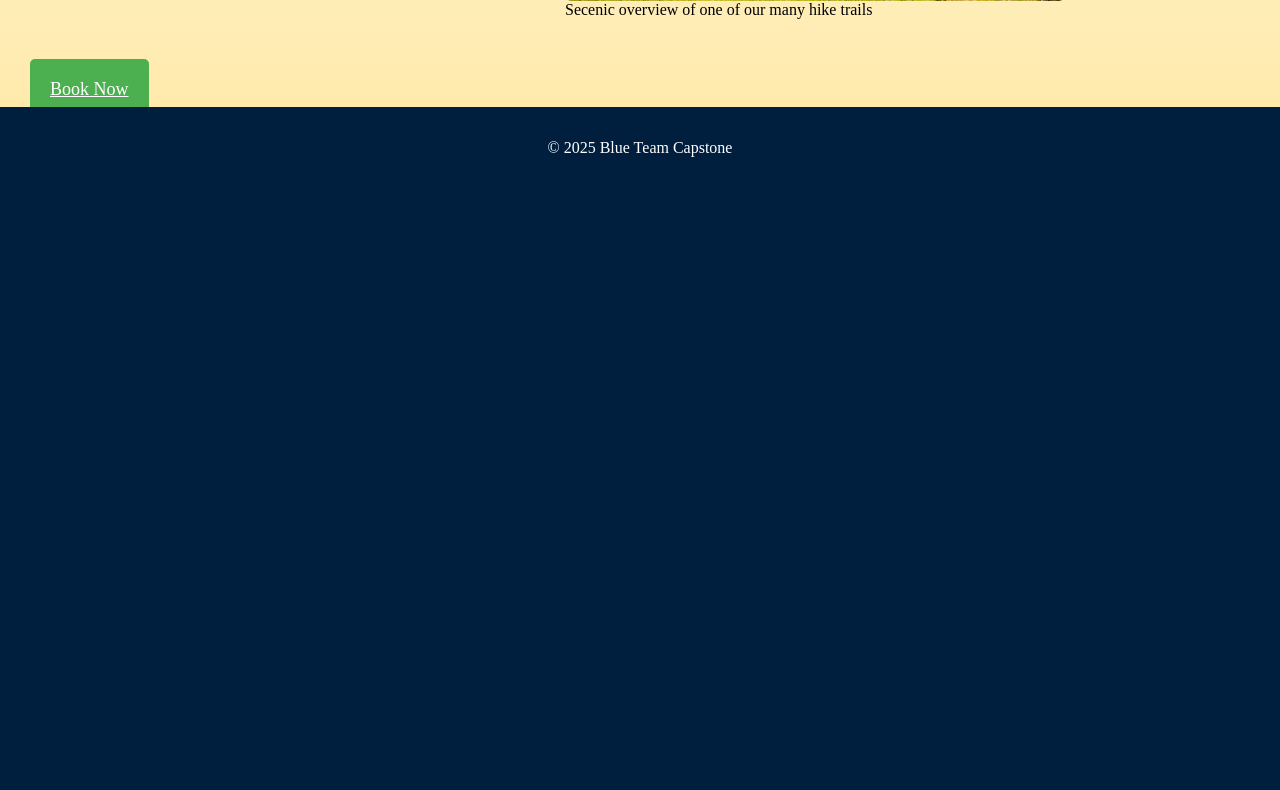
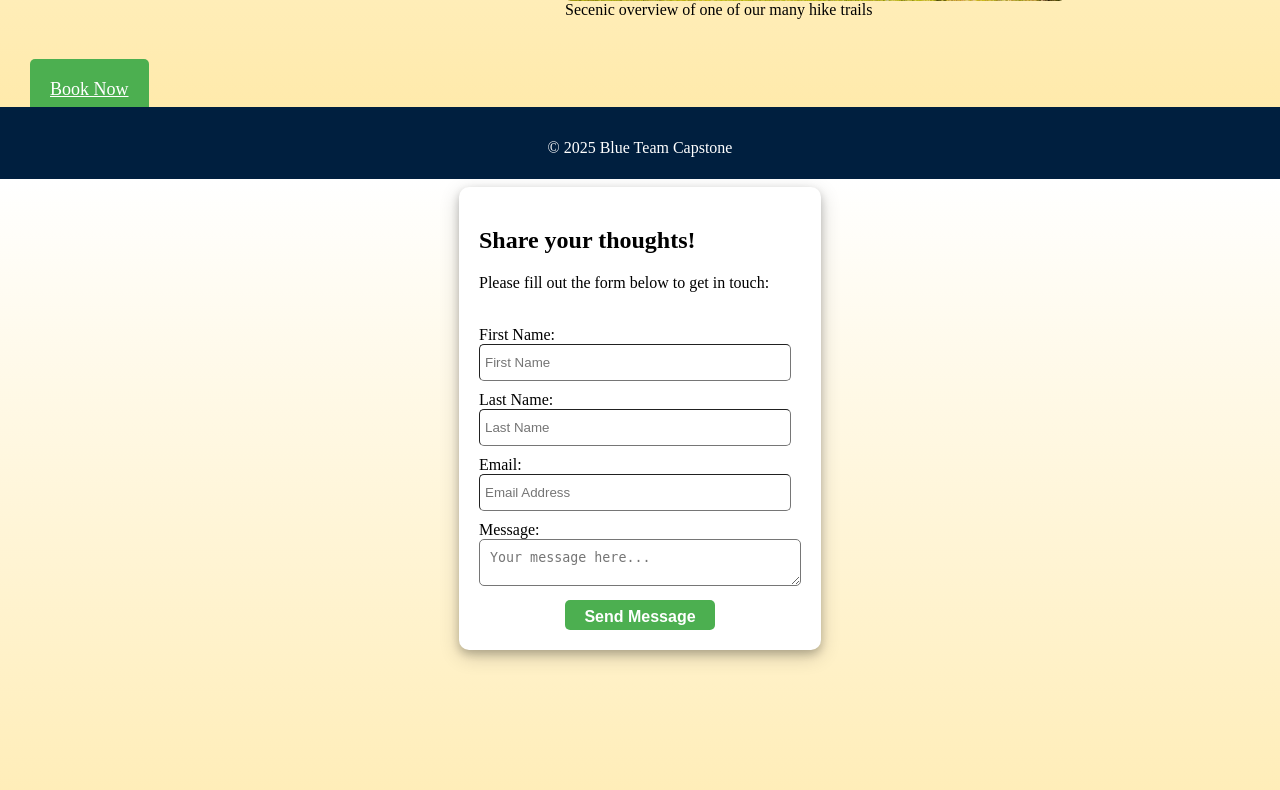
Before and after one commit to jessmonnier/moffatbay, a Django app: page /about/ in a window 1280 px wide. Shown: the part 621-1411 px from the top of the page. Before the commit the page ends 778 px from the top, so only its background shows below. Run offline with Django 5.2, Linux system fonts and the light colour scheme.

Commit message:
ContactForm Update
Addition of a static contact form

```diff
--- a/web/static/web/style.css
+++ b/web/static/web/style.css
@@ -298,3 +298,53 @@ footer {
 #bookNowButton:hover {
     background-color: #45a049;
 }
+
+.emptySpace{
+    height: 150px;
+    width: 100%;
+}
+
+/*Contact Section*/
+.contactUsContainer{
+    display: flex;
+    margin-bottom: 90px;
+}
+
+.contactForm{
+    background-color: white;
+    width: auto;
+    margin: auto;
+    padding: 20px;
+    border-radius: 10px;
+    box-shadow: 0 4px 8px 0 rgba(0, 0, 0, 0.2), 0 6px 20px 0 rgba(0, 0, 0, 0.19);
+}
+
+.contactForm h3{
+    text-align: center;
+}
+
+.contactForm label {
+    display: inline-block;
+    text-align: right;
+}
+
+
+.contactForm textarea {
+    display: inline-block;
+    width: 300px;
+    margin-bottom: 10px;
+    padding: 10px;
+    height: 25px;
+    border-width: 1px;
+    border-radius: 5px;
+}
+
+.contactForm input {
+    display: inline-block;
+    width: 300px;
+    margin-bottom: 10px;
+    padding: 5px;
+    height: 25px;
+    border-width: 1px;
+    border-radius: 5px;
+}
--- a/web/templates/pages/about.html
+++ b/web/templates/pages/about.html
@@ -63,6 +63,29 @@
             </div><!--End of slideShowContainer-->
         </div><!--End of Center content-->
          <a href="{% url 'login' %}" id="bookNowButton">Book Now</a>
+        <br>
+
+        <!--Spacing-->
+        <div class = "emptySpace">
+        </div>
+
+        <!--Contact Us -->
+        <div class = "contactUsContainer">
+            <Form class = "contactForm">
+                <h2>Share your thoughts!</h2>
+                <p>Please fill out the form below to get in touch:</p><br>
+                <label for="firstName">First Name:</label><br>
+                <input type="text" id="firstName" name="firstName" required placeholder="First Name"><br>
+                <label for="lastName">Last Name:</label><br>
+                <input type="text" id="lastName" name="lastName" required placeholder="Last Name"><br>
+                <label for="email">Email:</label><br>
+                <input type="email" id="email" name="email" required placeholder="Email Address"><br>
+                <label for="message">Message:</label><br>
+                <textarea id="message" name="message" rows="4" cols="50" required placeholder="Your message here..."></textarea><br>
+                <input type="submit" class="submitButton" id="submitButton" value="Send Message" style = "width: 150px;">
+            </form>
+        </div>
+        <!--Contact Us Form-->
 
         <!--JavaScript for Slide Show-->
         <script>
@@ -94,8 +117,6 @@
         </script>
     </div><!--End of About Us content-->
 
-
-
     <!--Slide Show Section by W3Schools-->
     <!--Icons by: Ilham Fitrotul Hayat-->
 {% endblock %}
```
